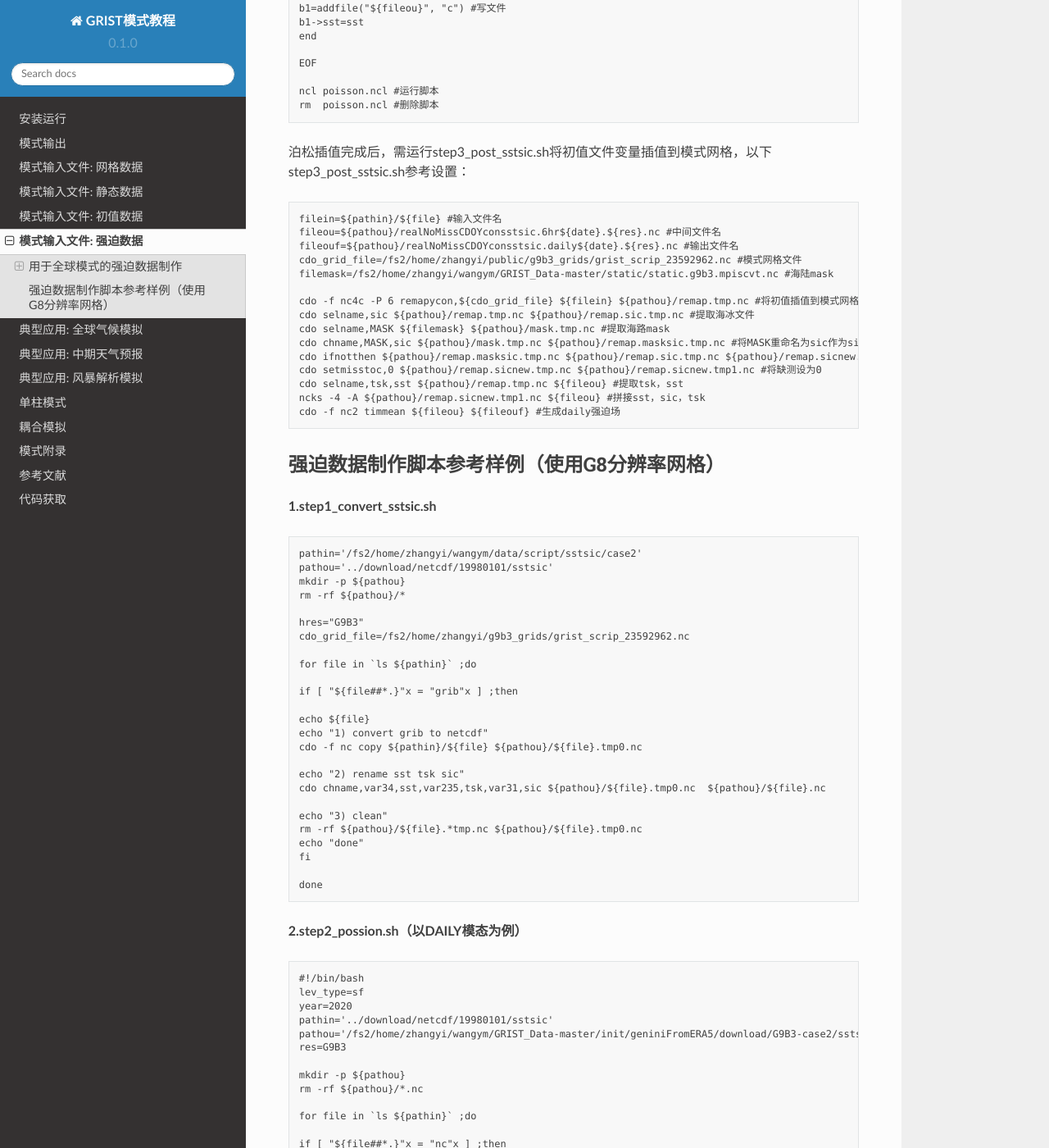
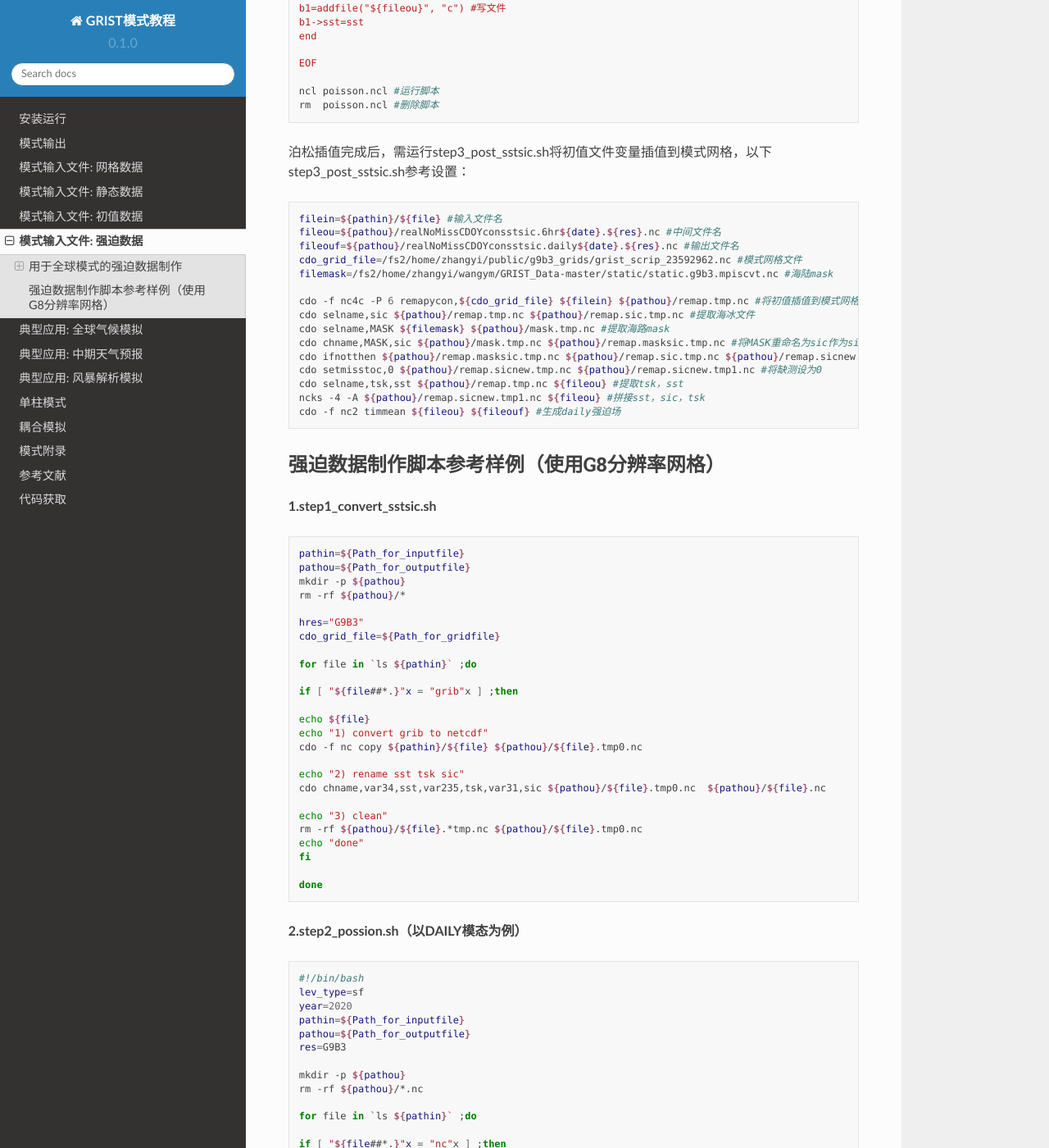
Before and after one commit to GRIST-Dev/GRIST_Tutorial, a Sphinx documentation site: the page built from docs/source/forcing.rst, in a window 1280 px wide and 1400 px high, scrolled down 2111 px. Shown: the whole window at 82% size. Built offline with Sphinx 7.4.7 and the Read the Docs theme 2.0.0, drawn with Linux system fonts in a browser that asks for light colours; some of the changed text lies outside the part shown.

Commit message:
Update forcing.rst

```diff
--- a/docs/source/forcing.rst
+++ b/docs/source/forcing.rst
@@ -15,11 +15,13 @@
 ~~~~~~~~~~~~~~~~
 此步骤需先下载ERA5、GFS或者其它资料集中的海温和海冰数据作为原始强迫数据，然后将其转化为nc格式。
 下载对应数据后，运行step1_convert_sstsic.sh对数据格式进行转换，以下为step1_convert_sstsic.sh设置参考（以ERA5数据为例）：
-::
-  pathin='/fs2/home/zhangyi/zhouyh/data/download/mcs/sstsic' #设置原始初值数据读取路径
-  pathou='../download/netcdf/20080714/sstsic' #设置初值数据生成路径
+
+.. code-block:: bash
+
+  pathin=${Path_for_inputfile} #设置原始初值数据读取路径
+  pathou=${Path_for_outputfile} #设置初值数据生成路径
   hres="G8UR" #网格名
-  cdo_grid_file=/path/to/grist_scrip_gridnum.nc #设置模式网格描述文件路径（模式网格描述文件的生成请参考模式网格生成部分）
+  cdo_grid_file=${Path_for_gridfile} #设置模式网格描述文件路径（模式网格描述文件的生成请参考模式网格生成部分）
   cdo -f nc copy ${pathin}/${file} ${pathou}/${file}.tmp0.nc #将GRIB格式文件转化为nc格式
   cdo chname,var34,sst,var235,tsk,var31,sic ${pathou}/${file}.tmp0.nc  ${pathou}/${file}.nc #修改变量名
   rm -rf ${pathou}/${file}.*tmp.nc ${pathou}/${file}.tmp0.nc #删除中间数据
@@ -60,7 +62,9 @@
 强迫数据后处理
 ~~~~~~~~~~~~~~~~
 制定好强迫模态后，运行step2_possion.sh对初值文件变量进行泊松插值来处理缺测值，以下step2_possion.sh参考设置：
-::
+
+.. code-block:: bash
+
   filein=${pathin}/${file} #输入文件名那个
   fileou=${pathou}/realNoMissCDOYconsstsic.6hr${date}.${res}.nc #输出文件名
   echo 'Step 1: possion inte to :  ' ${fileou}
@@ -86,7 +90,9 @@
   ncl poisson.ncl #运行脚本
   rm  poisson.ncl #删除脚本
 泊松插值完成后，需运行step3_post_sstsic.sh将初值文件变量插值到模式网格，以下step3_post_sstsic.sh参考设置：
-::
+
+.. code-block:: bash
+
   filein=${pathin}/${file} #输入文件名
   fileou=${pathou}/realNoMissCDOYconsstsic.6hr${date}.${res}.nc #中间文件名
   fileouf=${pathou}/realNoMissCDOYconsstsic.daily${date}.${res}.nc #输出文件名
@@ -107,14 +113,16 @@
 强迫数据制作脚本参考样例（使用G8分辨率网格）
 ----------------
 **1.step1_convert_sstsic.sh**
-::
-  pathin='/fs2/home/zhangyi/wangym/data/script/sstsic/case2'
-  pathou='../download/netcdf/19980101/sstsic'
+
+.. code-block:: bash
+
+  pathin=${Path_for_inputfile}
+  pathou=${Path_for_outputfile}
   mkdir -p ${pathou}
   rm -rf ${pathou}/*
 
   hres="G9B3"
-  cdo_grid_file=/fs2/home/zhangyi/g9b3_grids/grist_scrip_23592962.nc
+  cdo_grid_file=${Path_for_gridfile}
 
   for file in `ls ${pathin}` ;do
 
@@ -136,12 +144,14 @@
 
 
 **2.step2_possion.sh（以DAILY模态为例）**
-::
+
+.. code-block:: bash
+
   #!/bin/bash
   lev_type=sf
   year=2020
-  pathin='../download/netcdf/19980101/sstsic'
-  pathou='/fs2/home/zhangyi/wangym/GRIST_Data-master/init/geniniFromERA5/download/G9B3-case2/sstsic'
+  pathin=${Path_for_inputfile}
+  pathou=${Path_for_outputfile}
   res=G9B3
 
   mkdir -p ${pathou}
@@ -196,10 +206,11 @@
   fi
   done
 **3.step3_post_sstsic.sh（以DAILY模态为例）**
-::
-  pathin=/fs2/home/zhangyi/wangym/GRIST_Data-master/init/geniniFromERA5/download/G9B3-case2/sstsic
-  pathou=/fs2/home/zhangyi/wangym/GRIST_Data-master/init/geniniFromERA5/download/G9B3-case2/sstsic/new
 
+.. code-block:: bash
+
+  pathin=${Path_for_inputfile}
+  pathou=${Path_for_outputfile}
   if [ ! -d ${pathou} ];then
      mkdir -p ${pathou}
   fi
@@ -225,8 +236,8 @@
   filein=${pathin}/${file}
   fileou=${pathou}/realNoMissCDOYconsstsic.6hr${date}.${res}.nc
   fileouf=${pathou}/realNoMissCDOYconsstsic.daily${date}.${res}.nc
-  cdo_grid_file=/fs2/home/zhangyi/public/g9b3_grids/grist_scrip_23592962.nc
-  filemask=/fs2/home/zhangyi/wangym/GRIST_Data-master/static/static.g9b3.mpiscvt.nc
+  cdo_grid_file=${Path_for_gridfile}
+  filemask=${Path_for_maskfile}
   if [ -f ${filein} ]; then
       echo 'Remaps :'${filein}
 
```
